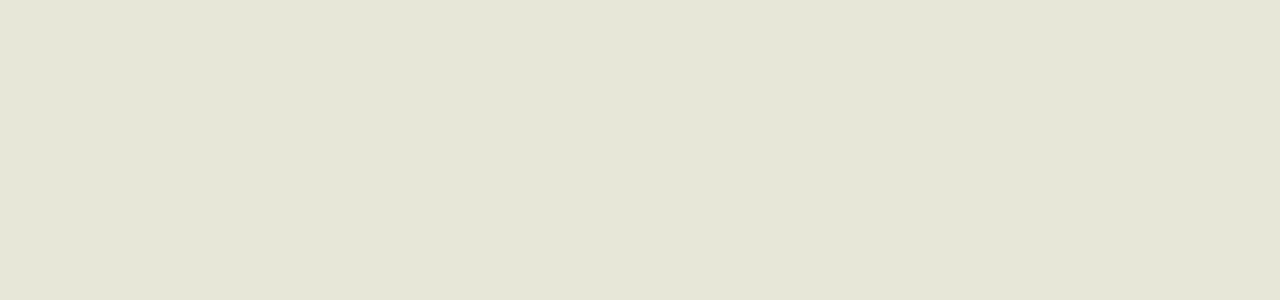
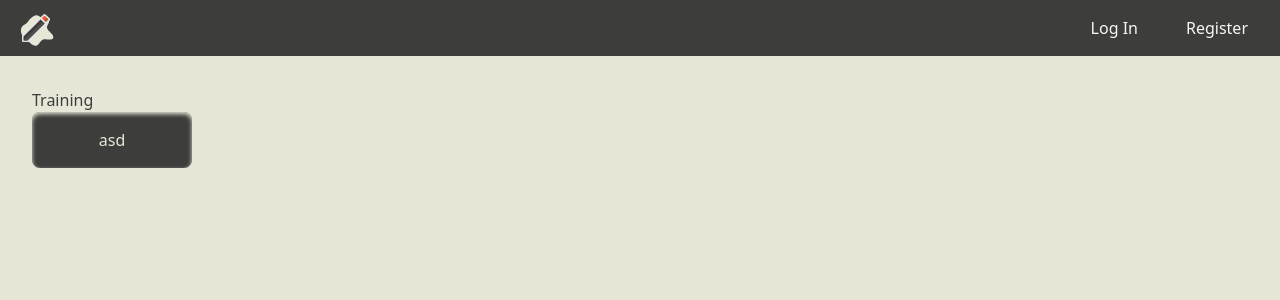
Before and after one commit to alitarika/wordGame, a React (Vite) app in the folder frontend/: page /training in a window 1280 px wide. Before the commit this address had no page. Shown: the top 300 px of the page. Built offline with nearby package versions, Linux system fonts and the light colour scheme.

Commit message:
useMemo in home jsx. training card init

```diff
--- a/frontend/src/App.jsx
+++ b/frontend/src/App.jsx
@@ -6,6 +6,7 @@ import Register from "./pages/users/Register";
 import UsersWords from "./pages/words/UsersWords";
 import CreateWord from "./pages/words/CreateWord";
 import ModifyWord from "./pages/words/ModifyWord";
+import Training from "./pages/words/Training";
 
 export default function App() {
   return (
@@ -18,6 +19,7 @@ export default function App() {
           <Route path="userswords" element={<UsersWords />} />
           <Route path="create-word" element={<CreateWord />} />
           <Route path="modify-word" element={<ModifyWord />} />
+          <Route path="training" element={<Training />} />
         </Route>
       </Routes>
     </BrowserRouter>
--- /dev/null
+++ b/frontend/src/components/TrainingCard.jsx
@@ -0,0 +1,13 @@
+import React from "react";
+
+const TrainingCard = ({ children }) => {
+  return (
+    <div>
+      <div className="h-14 max-w-[35%] w-40 bg-dark shadow-inner shadow-light text-light p-2 py-4 text-center rounded-lg">
+        {children}
+      </div>
+    </div>
+  );
+};
+
+export default TrainingCard;
--- a/frontend/src/contexts/WordListContext.jsx
+++ b/frontend/src/contexts/WordListContext.jsx
@@ -22,7 +22,6 @@ const WordListProvider = ({ children }) => {
         .then((data) => {
           setWordList(data);
           setLoading(false);
-          console.log("wordList is fetched:", data);
         })
         .catch((error) => {
           enqueueSnackbar(`Failed to fetch your words: ${error.message}`, {
--- a/frontend/src/pages/Layout.jsx
+++ b/frontend/src/pages/Layout.jsx
@@ -41,6 +41,9 @@ const Layout = () => {
               >
                 <MdAddCircle />
               </Link>
+              <Link className="nav-link-text" title="training" to="/training">
+                training
+              </Link>
               <Link className="nav-link-text" title="words" to="/userswords">
                 words
               </Link>
--- a/frontend/src/pages/words/Home.jsx
+++ b/frontend/src/pages/words/Home.jsx
@@ -1,13 +1,17 @@
-import React, { useContext, useState } from "react";
+import React, { useContext, useState, useMemo, useEffect } from "react";
 import { WordListContext } from "../../contexts/WordListContext";
 
 const Home = () => {
+  useEffect(() => {
+    document.title = "Homepage";
+  });
   const { wordList } = useContext(WordListContext);
   const [alphabetical, setAlphabetical] = useState(false);
-
-  const alphabeticallySortedWordList = [...wordList].sort((a, b) => {
-    return a.original.localeCompare(b.original);
-  });
+  // Use useMemo to optimize sorting operation
+  const alphabeticallySortedWordList = useMemo(
+    () => [...wordList].sort((a, b) => a.original.localeCompare(b.original)),
+    [wordList] // Dependency array ensures sorting only reruns when wordList changes
+  );
 
   const myWordList = alphabetical ? alphabeticallySortedWordList : wordList;
 
@@ -15,15 +19,26 @@ const Home = () => {
     setAlphabetical(!alphabetical);
   };
 
-  const myRandNumb = Math.floor(Math.random() * wordList.length);
-  const randomWord = wordList[myRandNumb];
-  console.log("myrand", randomWord);
+  // Use useState and useEffect to manage and stabilize random word selection
+  const [randomWordIndex, setRandomWordIndex] = useState(
+    Math.floor(Math.random() * wordList.length)
+  );
+  // Derive random word based on current list (respects current sorting)
+  const randomWord = myWordList[randomWordIndex];
+
+  // Update random word index on specific action (e.g., button click)
+  const updateRandomWordIndex = () => {
+    setRandomWordIndex(Math.floor(Math.random() * myWordList.length));
+  };
 
   return (
     <div>
-      <p className="bg-red-500">Random: {randomWord?.original}</p>
+      <p className="bg-red-500">Random: {randomWord?.original}</p>{" "}
+      {/* Safe access in case list is empty */}
       Home
-      <button onClick={handleClick}>alphabetical</button>
+      <button onClick={handleClick}>Toggle Alphabetical</button>
+      <button onClick={updateRandomWordIndex}>New Random Word</button>{" "}
+      {/* Button to get a new random word */}
       <div>
         {myWordList.map((a) => (
           <div key={a._id}>
--- /dev/null
+++ b/frontend/src/pages/words/Training.jsx
@@ -0,0 +1,13 @@
+import React from "react";
+import TrainingCard from "../../components/TrainingCard";
+
+const Training = () => {
+  return (
+    <div>
+      Training
+      <TrainingCard>asd</TrainingCard>
+    </div>
+  );
+};
+
+export default Training;
```
